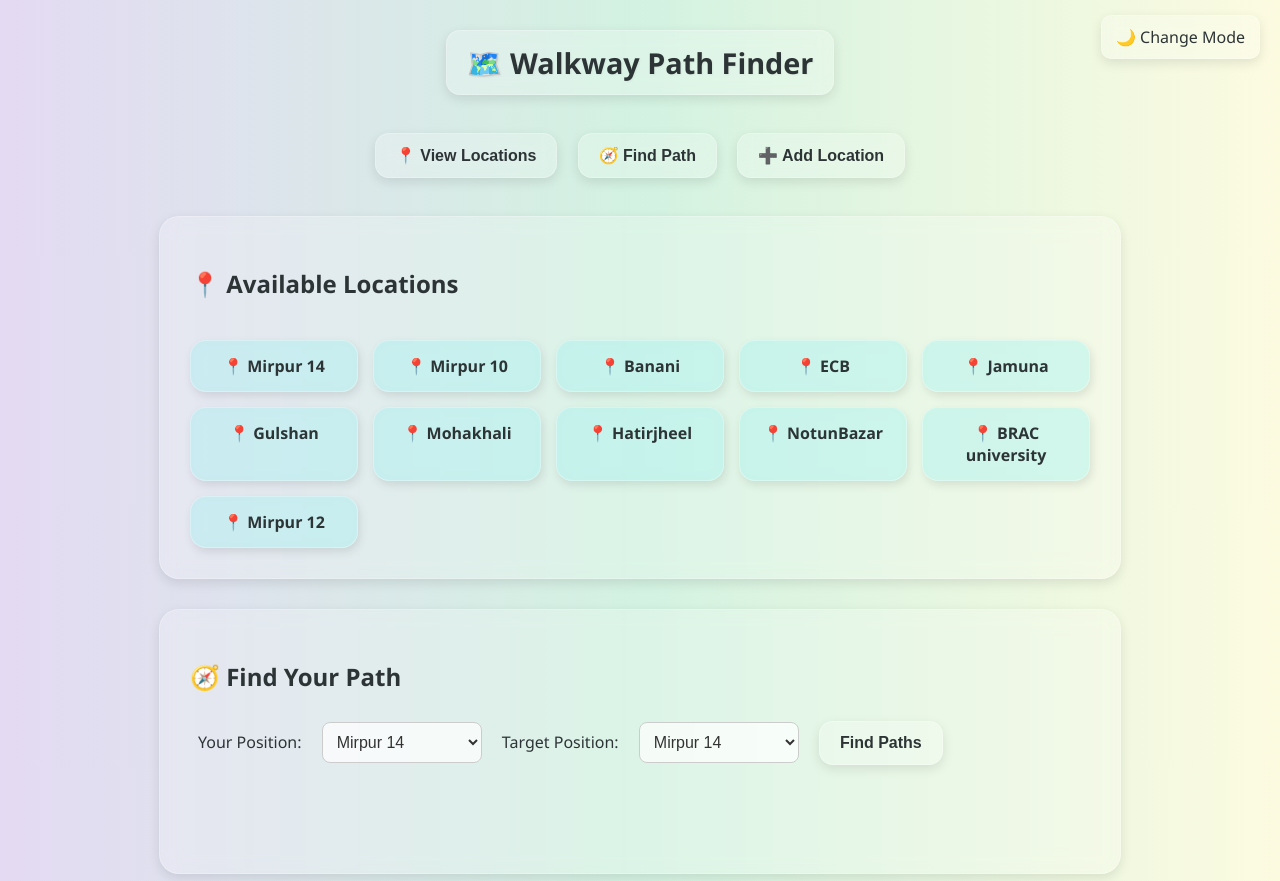
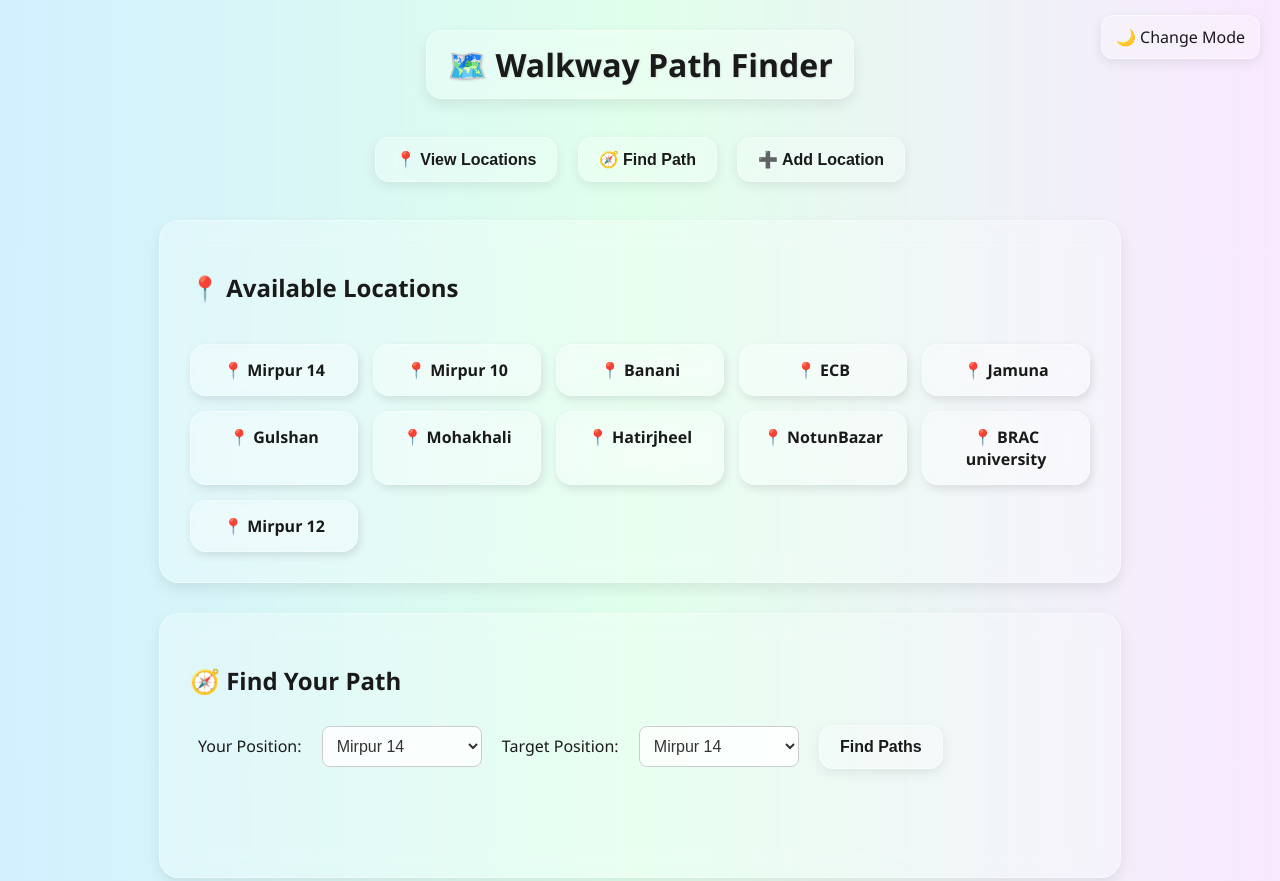
Before and after one commit to Tasrif-Ahmed-Mohsin/webpath, a plain HTML site: page index.html in a window 1280 px wide. Shown: the top 881 px of the page. Drawn offline with Linux system fonts and the light colour scheme.

Commit message:
Update index.html

```diff
--- a/index.html
+++ b/index.html
@@ -19,19 +19,21 @@
     }
 
     :root[data-theme='light'] {
-      --bg: linear-gradient(to right, #e4daf3, #d3f2e1, #fcfbe0);
-      --text: #2d3436;
-      --glass-bg: rgba(255, 255, 255, 0.2);
-      --glass-border: rgba(255, 255, 255, 0.25);
-      --glass-shadow: rgba(0, 0, 0, 0.1);
+      --bg: linear-gradient(to right, #d2f0ff, #e0ffeb, #f9e8ff);
+      --text: #1a1a1a;
+      --glass-bg: rgba(255, 255, 255, 0.25);
+      --glass-border: rgba(255, 255, 255, 0.4);
+      --glass-shadow: rgba(0, 0, 0, 0.08);
+      --highlight: #00acc1;
     }
 
     :root[data-theme='dark'] {
-      --bg: linear-gradient(to right, #1e1e2f, #1b2b2f, #222);
-      --text: #ecf0f1;
-      --glass-bg: rgba(255, 255, 255, 0.1);
-      --glass-border: rgba(255, 255, 255, 0.15);
-      --glass-shadow: rgba(0, 0, 0, 0.4);
+      --bg: linear-gradient(to right, #0f2027, #203a43, #2c5364);
+      --text: #f1f1f1;
+      --glass-bg: rgba(0, 0, 0, 0.3);
+      --glass-border: rgba(255, 255, 255, 0.1);
+      --glass-shadow: rgba(0, 0, 0, 0.5);
+      --highlight: #26c6da;
     }
 
     @keyframes fadeIn {
@@ -45,10 +47,10 @@
 
     .glass {
       background: var(--glass-bg);
-      backdrop-filter: blur(10px);
-      -webkit-backdrop-filter: blur(10px);
+      backdrop-filter: blur(12px);
+      -webkit-backdrop-filter: blur(12px);
       border: 1px solid var(--glass-border);
-      box-shadow: 0 4px 12px var(--glass-shadow);
+      box-shadow: 0 6px 14px var(--glass-shadow);
       transition: all 0.4s ease;
     }
 
@@ -56,16 +58,16 @@
       padding: 12px 20px;
       margin: 10px auto 30px;
       max-width: fit-content;
-      border-radius: 14px;
+      border-radius: 16px;
       text-align: center;
     }
 
     .title-glass h1 {
       margin: 0;
-      font-size: 1.8rem;
+      font-size: 2rem;
       font-weight: 600;
       color: var(--text);
-      text-shadow: 1px 1px 2px rgba(0,0,0,0.05);
+      text-shadow: 1px 1px 2px rgba(0,0,0,0.1);
     }
 
     .dark-toggle {
@@ -74,7 +76,7 @@
       right: 20px;
       background: var(--glass-bg);
       padding: 10px 14px;
-      border-radius: 10px;
+      border-radius: 12px;
       cursor: pointer;
       color: var(--text);
       border: 1px solid var(--glass-border);
@@ -110,7 +112,8 @@
 
     .nav-buttons button:hover,
     button:hover {
-      background: rgba(255, 255, 255, 0.3);
+      background: var(--highlight);
+      color: white;
       transform: scale(1.06);
     }
 
@@ -132,7 +135,7 @@
     }
 
     .location-card {
-      background: rgba(129, 236, 236, 0.3);
+      background: rgba(255, 255, 255, 0.18);
       color: var(--text);
       padding: 14px;
       border-radius: 16px;
@@ -141,13 +144,15 @@
       text-align: center;
       box-shadow: 2px 4px 10px rgba(0,0,0,0.1);
       transition: transform 0.3s;
-      backdrop-filter: blur(8px);
-      border: 1px solid rgba(255, 255, 255, 0.3);
+      backdrop-filter: blur(10px);
+      border: 1px solid var(--glass-border);
     }
 
     .location-card:hover {
       transform: scale(1.08);
       cursor: pointer;
+      background: var(--highlight);
+      color: white;
     }
 
     label, select, input {
@@ -160,7 +165,7 @@
       padding: 10px;
       border-radius: 8px;
       border: 1px solid #ccc;
-      background: rgba(255, 255, 255, 0.7);
+      background: rgba(255, 255, 255, 0.8);
       color: #333;
       min-width: 160px;
     }
@@ -174,17 +179,17 @@
     .path-result {
       text-align: left;
       margin-top: 15px;
-      background: rgba(255, 249, 196, 0.5);
+      background: rgba(255, 255, 255, 0.2);
       padding: 15px;
-      border-left: 8px solid #9575cd;
+      border-left: 8px solid var(--highlight);
       border-radius: 12px;
-      color: #222;
+      color: var(--text);
       backdrop-filter: blur(6px);
       animation: fadeIn 0.6s ease-in-out;
     }
 
     .shortest-time {
-      background: rgba(200, 230, 201, 0.5);
+      background: rgba(179, 229, 252, 0.5);
       border-left-color: #00bcd4;
     }
 
@@ -281,7 +286,6 @@
     function findPaths() {
       const start = parseInt(document.getElementById("start").value);
       const end = parseInt(document.getElementById("end").value);
-
       let allPaths = [];
 
       function dfs(current, visited, path, costBus, costRik, costTime) {
@@ -292,13 +296,10 @@
             const edge = graph[node].find(e => e.dest === next);
             return sum + Math.min(edge.bus || edge.rik, edge.rik || edge.bus);
           }, 0);
-
           allPaths.push({ path: [...path], bus: costBus, rik: costRik, time: costTime, cheap: cheapCost });
           return;
         }
-
         visited[current] = true;
-
         for (const edge of graph[current]) {
           if (!visited[edge.dest]) {
             const bus = edge.bus === 0 ? edge.rik : edge.bus;
@@ -308,7 +309,6 @@
             path.pop();
           }
         }
-
         visited[current] = false;
       }
 
@@ -324,7 +324,6 @@
 
       const shortestTimePath = allPaths.reduce((min, p) => (p.time < min.time ? p : min), allPaths[0]);
       const shortestPathNames = shortestTimePath.path.map(i => places[i]).join(" ➔ ");
-
       output.innerHTML += `
         <div class="path-result shortest-time">
           <strong>🚀 Shortest Time Path:</strong><br>
@@ -336,7 +335,6 @@
 
       const cheapestPath = allPaths.reduce((min, p) => p.cheap < min.cheap ? p : min, allPaths[0]);
       const cheapestPathNames = cheapestPath.path.map(i => places[i]).join(" ➔ ");
-
       output.innerHTML += `
         <div class="path-result" style="background: rgba(227, 249, 229, 0.6); border-left-color:#43a047;">
           <strong>💰 Cheapest Cost Path (min of bus/rikshaw per step):</strong><br>
@@ -380,30 +378,24 @@
         alert("Please enter a location name.");
         return;
       }
-
       const newIndex = places.length;
       places.push(name);
       graph.push([]);
-
       for (let i = 0; i < newIndex; i++) {
         const time = parseInt(document.getElementById(`time_${i}`).value);
         const bus = parseInt(document.getElementById(`bus_${i}`).value);
         const rik = parseInt(document.getElementById(`rik_${i}`).value);
-
         if (!isNaN(time) && !isNaN(bus) && !isNaN(rik)) {
           graph[newIndex].push({ dest: i, time, bus, rik });
-                   graph[i].push({ dest: newIndex, time, bus, rik });
+          graph[i].push({ dest: newIndex, time, bus, rik });
         }
       }
-
-      // Refresh dropdowns and location display
       populateDropdowns();
       createNewConnectionInputs();
       document.getElementById("newLocationName").value = "";
       alert(`${name} added successfully!`);
     }
 
-    // Initial setup
     window.onload = () => {
       populateDropdowns();
       createNewConnectionInputs();
```
